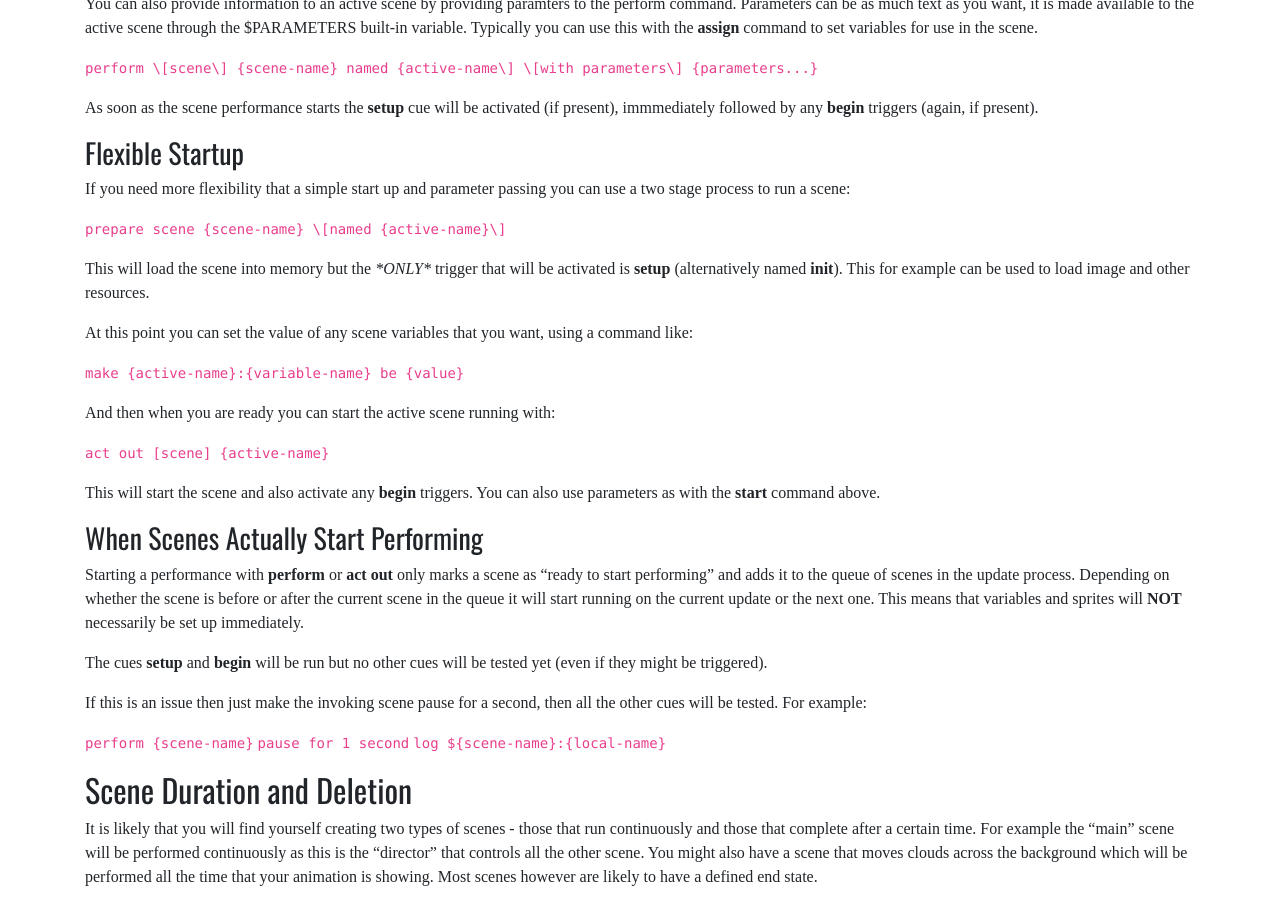
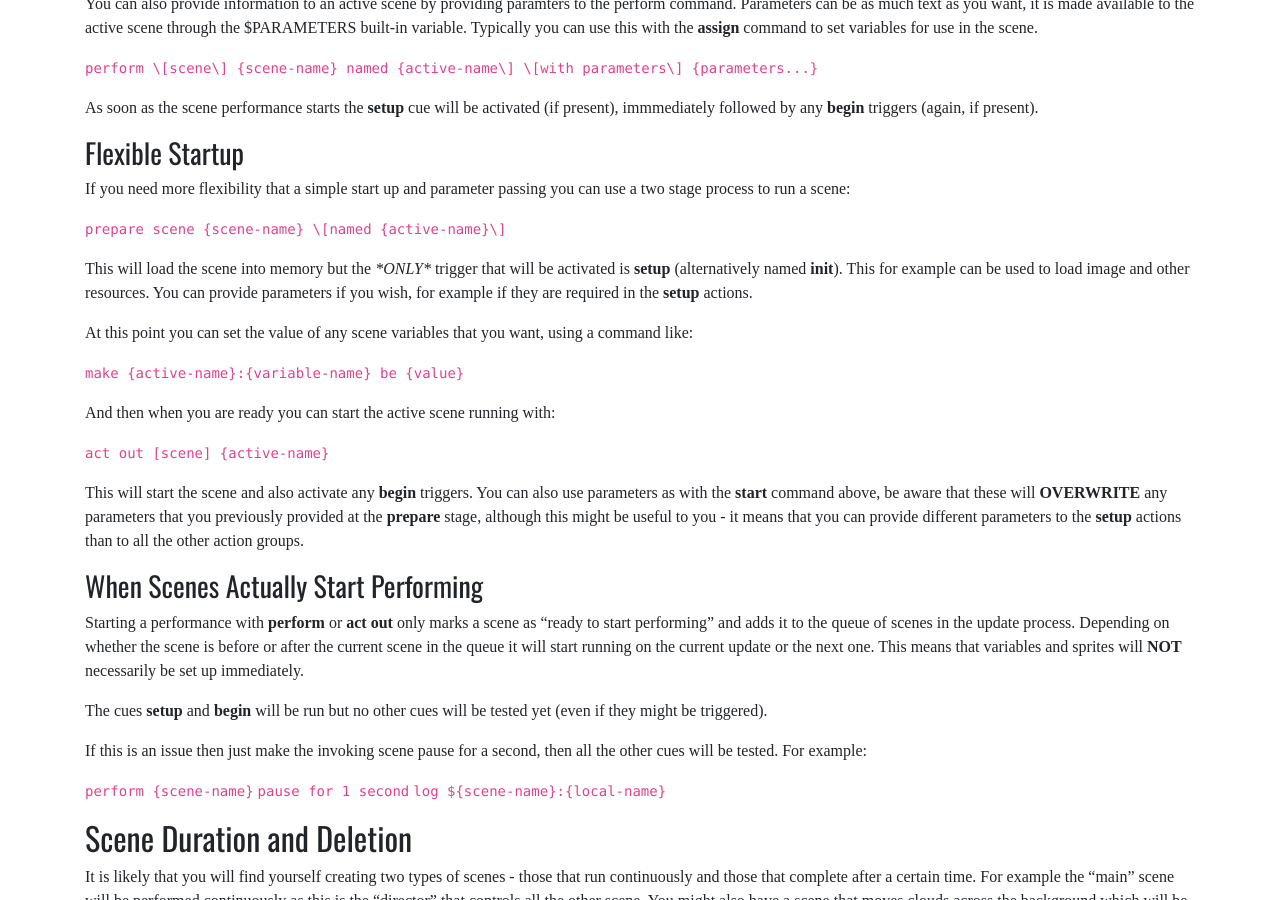
Before and after one commit to karlwilcox/slowglass-js, a Jekyll site: the page built from docs/scenes.md, in a window 1280 px wide and 900 px high, scrolled down 1294 px. Built offline with Jekyll 4.4.1, drawn with Linux system fonts in a browser that asks for light colours; nearby versions of some CDN libraries; some web fonts are replaced.

Commit message:
about to rewrite groups

```diff
--- a/demo/swiss-clock/swiss-clock.txt
+++ b/demo/swiss-clock/swiss-clock.txt
@@ -8,7 +8,7 @@ setup
    put platform as background
 
 
-prepare swiss-clock 148 262 83 40  // size, x, y, darkness
+prepare swiss-clock 148 263 83 40  // size, x, y, darkness
 
 
 begin
--- a/docs/scenes.md
+++ b/docs/scenes.md
@@ -90,7 +90,9 @@ you can use a two stage process to run a scene:
 
 This will load the scene into memory but the _*ONLY*_ trigger that will
 be activated is **setup** (alternatively named **init**). This for
-example can be used to load image and other resources.
+example can be used to load image and other resources. You can provide
+parameters if you wish, for example if they are required in the **setup**
+actions.
 
 At this point you can set the value of any scene variables that you
 want, using a command like:
@@ -103,7 +105,11 @@ with:
 `act out [scene] {active-name}`
 
 This will start the scene and also activate any **begin** triggers.
-You can also use parameters as with the **start** command above.
+You can also use parameters as with the **start** command above, be
+aware that these will **OVERWRITE** any parameters that you previously
+provided at the **prepare** stage, although this might be useful to you -
+it means that you can provide different parameters to the **setup**
+actions than to all the other action groups.
 
 ### When Scenes Actually Start Performing
 
```
Also changed, not shown: src/sgsprite.js (+7 -3 lines), src/scene.js.
